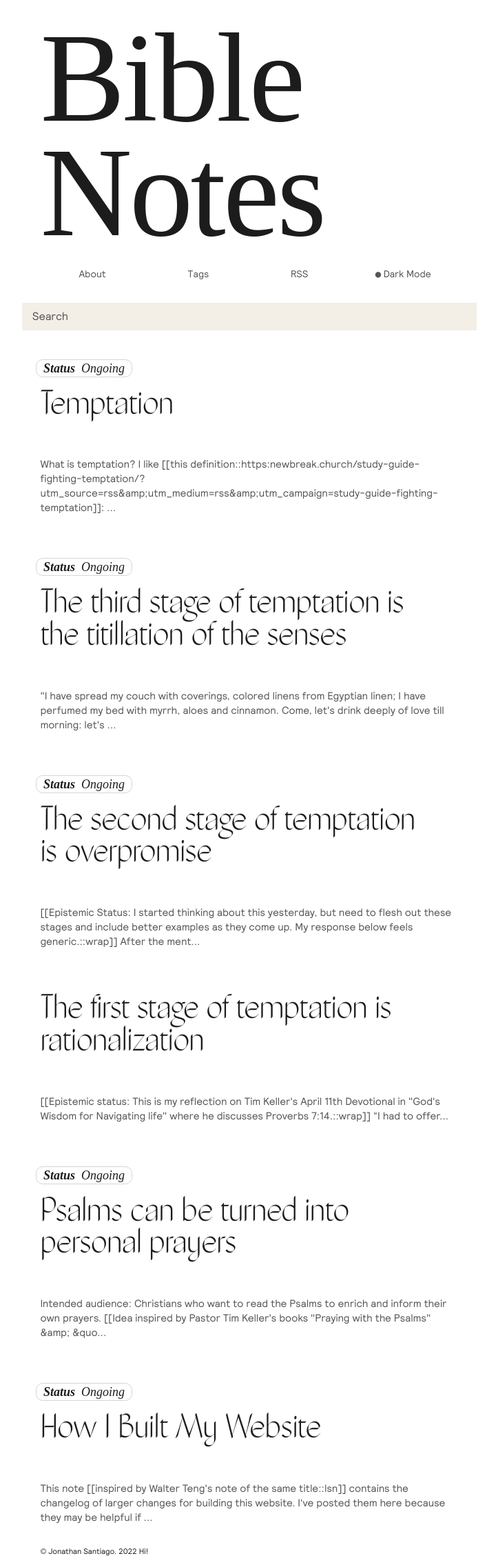
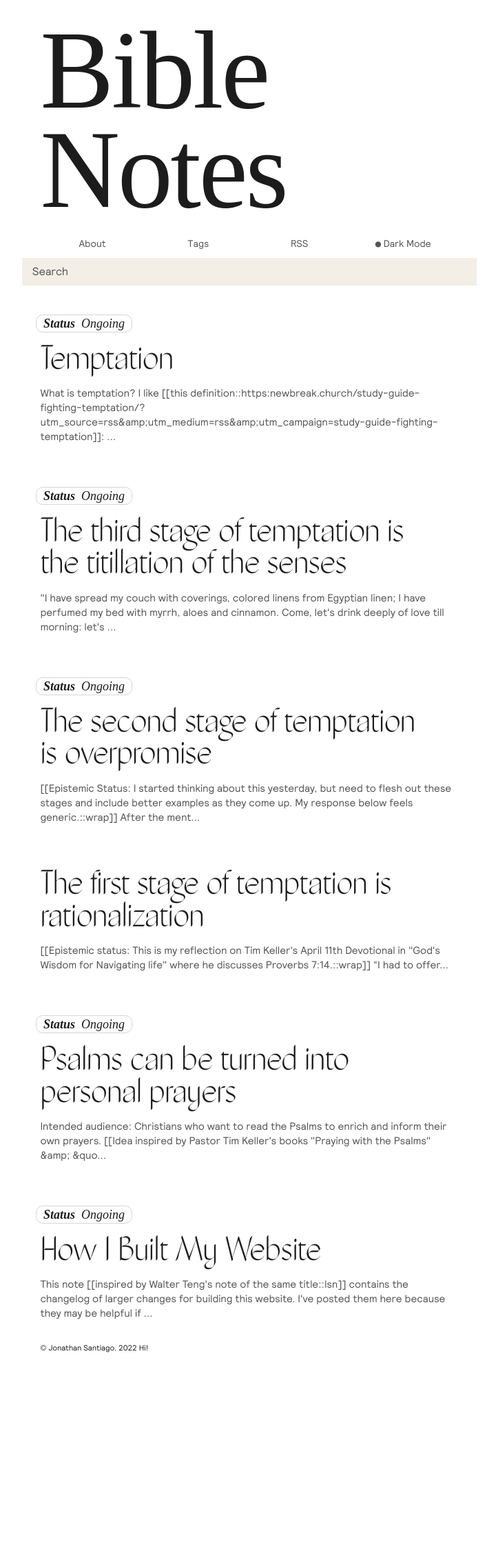
Before and after one commit to jsantiago611/digital-garden-master, a Jekyll site: the page built from index.md, in a window 1280 px wide. Shown: the whole page at 69% size, without its empty margins (278-1001 px from the left). Built offline with Jekyll 4.4.1, drawn with Linux system fonts in a browser that asks for light colours; some web fonts are replaced; after the commit the page ends 1973 px from its top, so only the background shows below that.

Commit message:
more feed title and site title size changes

```diff
--- a/assets/css/Style.css
+++ b/assets/css/Style.css
@@ -1695,11 +1695,23 @@ summary {
 .site-heading-ltr a {
     text-decoration: none;
     font-weight: normal;
-    font-size: calc(70px + (160 - 70) * ( 100vw - 300px) / (1070 - 300));
+    font-size: 70px;
     font-family: "Salter";
     box-shadow: none;
     line-height: .9;
     letter-spacing: -0.02em;
+}
+
+@media(min-width: 300px)and (max-width: 1069px) {
+	 .site-heading-ltr a {
+	font-size: calc(70px + (160 - 70) * ( 100vw - 300px) / (1070 - 300));
+	}
+}
+
+@media(min-width: 1070px) {
+	 .site-heading-ltr a {
+		font-size: 160px
+	}
 }
 
 .site-heading-ltr a:hover {
@@ -1813,7 +1825,7 @@ summary {
     /*border-top: 1px solid var(--c-border);
     border-bottom: 1px solid var(--c-border); */
     padding: -1px 0;
-    margin-bottom: 1.3rem;
+    margin-bottom: 0px;
 }
 
 .menu-right {
@@ -2658,7 +2670,8 @@ a.button-block {
     font-size: 35px;
     line-height: 1;
     /*border-bottom: 1px solid var(--c-card-text);*/
-    padding-bottom: 1rem;
+    padding-bottom: 0;
+    margin-bottom: 1.5rem;
 
     @media(min-width: 300px)and (max-width:1499px) {
       font-size: calc(35px + (49 - 35) * ( 100vw - 300px) / ( 1500 - 300))
```
